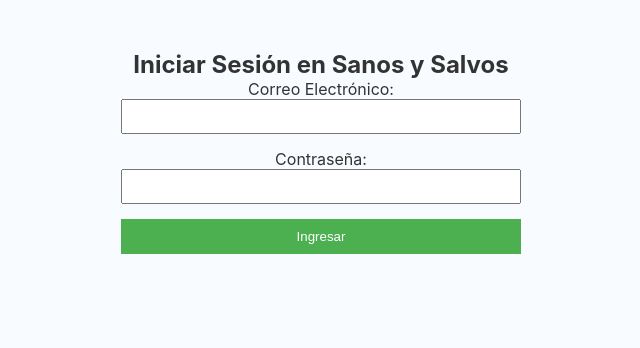
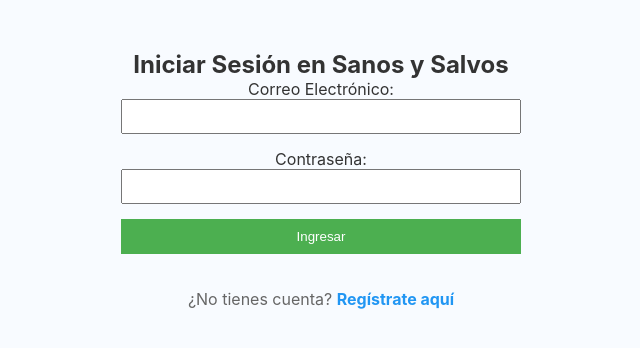
Before and after one commit to BastiNivans/Sanos-y-Salvos-Version-3, a React (Create React App) app in the folder sanos-y-salvos-frontend/: page /login in a window 1280 px wide. Shown: the top 348 px of the page, without its empty margins (319-959 px from the left). Built offline with nearby package versions, Linux system fonts and the light colour scheme.

Commit message:
Se crea el enlace de registro al momento de iniciar sesion para registrarse como nuevo usuario

```diff
--- a/sanos-y-salvos-frontend/src/components/Login.js
+++ b/sanos-y-salvos-frontend/src/components/Login.js
@@ -1,21 +1,18 @@
 import React, { useState } from 'react';
-import { useNavigate } from 'react-router-dom'; // Usamos esto para cambiar de página al ingresar
+import { useNavigate, Link } from 'react-router-dom'; // 🆕 Agregamos Link
 
 const Login = () => {
-    // Estados para guardar lo que el usuario escribe
     const [correo, setCorreo] = useState('');
     const [contrasena, setContrasena] = useState('');
     const [error, setError] = useState('');
 
     const navigate = useNavigate();
 
-    // Función que se ejecuta al apretar el botón "Ingresar"
     const handleSubmit = async (e) => {
-        e.preventDefault(); // Evita que la página se recargue en blanco
-        setError(''); // Limpiamos errores previos
+        e.preventDefault();
+        setError('');
 
         try {
-            // El fetch va directo a tu BFF en el puerto 8080
             const response = await fetch('http://localhost:8080/api/login', {
                 method: 'POST',
                 headers: {
@@ -27,15 +24,12 @@ const Login = () => {
             if (response.ok) {
                 const data = await response.json();
 
-                // ¡Éxito! Guardamos el "pase VIP" en la memoria del navegador
                 localStorage.setItem('usuarioLogueado', 'true');
                 localStorage.setItem('token', data.token);
                 localStorage.setItem('correo', data.correo);
 
-                // Redirigimos al usuario a la página principal de reportes de mascotas
                 navigate('/');
             } else {
-                // Si el BFF devuelve un error 401
                 setError('Correo o contraseña incorrectos.');
             }
         } catch (err) {
@@ -47,7 +41,6 @@ const Login = () => {
         <div style={{ maxWidth: '400px', margin: '50px auto', textAlign: 'center' }}>
             <h2>Iniciar Sesión en Sanos y Salvos</h2>
 
-            {/* Si hay un error, lo mostramos en rojo */}
             {error && <p style={{ color: 'red', fontWeight: 'bold' }}>{error}</p>}
 
             <form onSubmit={handleSubmit} style={{ display: 'flex', flexDirection: 'column', gap: '15px' }}>
@@ -74,6 +67,14 @@ const Login = () => {
                 <button type="submit" style={{ padding: '10px', backgroundColor: '#4CAF50', color: 'white', border: 'none', cursor: 'pointer' }}>
                     Ingresar
                 </button>
+
+                {/* 🆕 ENLACE AL REGISTRO */}
+                <p style={{ marginTop: '20px', color: '#666' }}>
+                    ¿No tienes cuenta?{' '}
+                    <Link to="/register" style={{ color: '#2196F3', textDecoration: 'none', fontWeight: 'bold' }}>
+                        Regístrate aquí
+                    </Link>
+                </p>
             </form>
         </div>
     );
```
